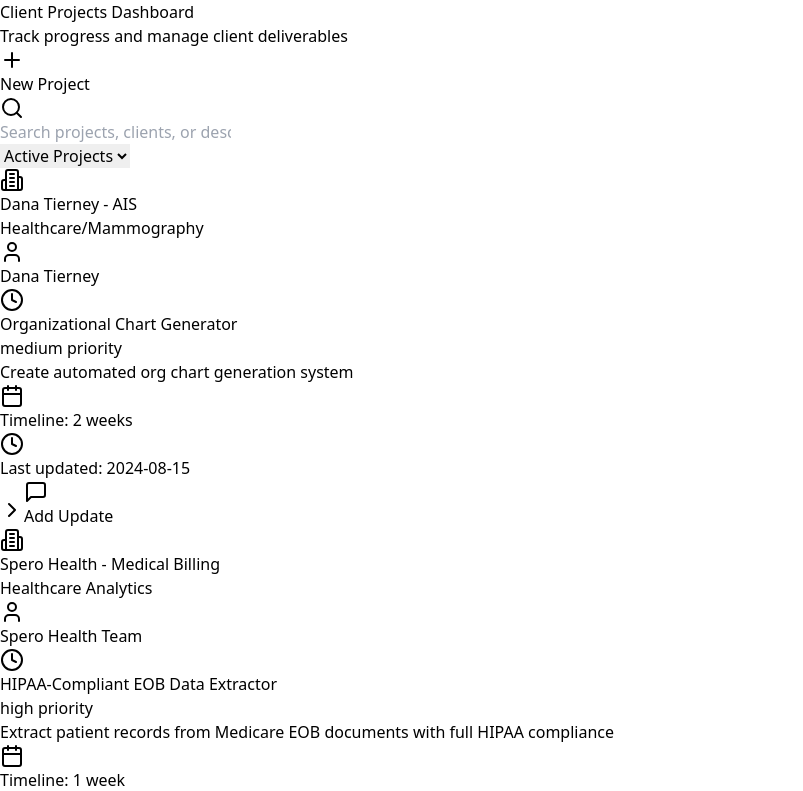
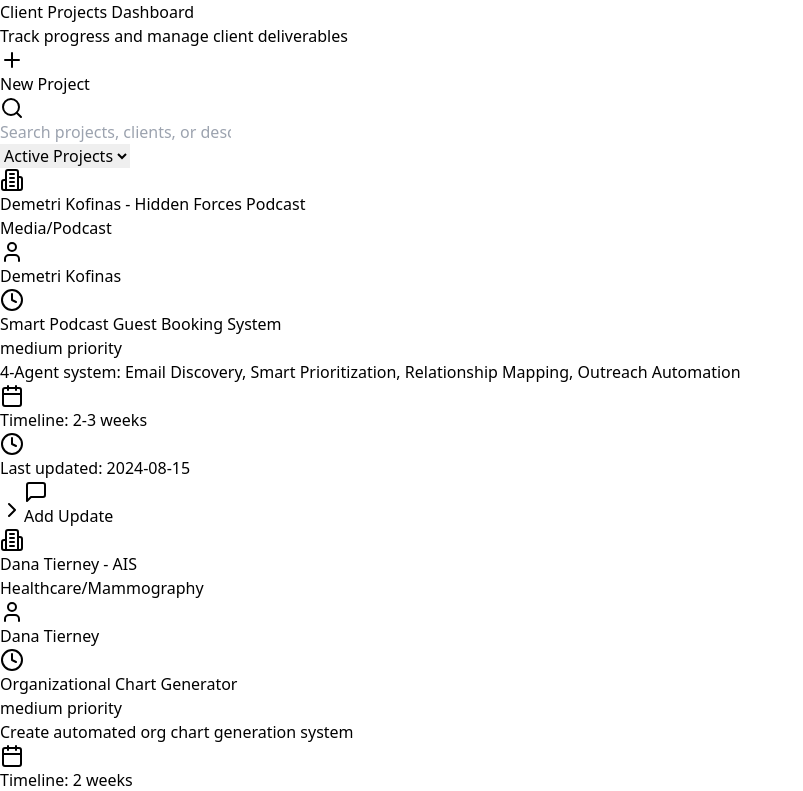
Before and after one commit to ThinkBeDo/client-projects-dashboard, a React (Vite) app: page / in a window 1280 px wide. Shown: the top 791 px of the page, without its empty margins (0-803 px from the left). Built offline with nearby package versions, Linux system fonts and the light colour scheme.

Commit message:
Add Demetri Kofinas podcast booking project - waiting for client response

```diff
--- a/src/App.jsx
+++ b/src/App.jsx
@@ -12,6 +12,29 @@
 
   // Client data organized by business
   const clients = {
+    'Demetri Kofinas - Hidden Forces Podcast': {
+      type: 'Media/Podcast',
+      contact: 'Demetri Kofinas',
+      urgency: 'medium',
+      projects: [
+        {
+          id: 'demetri-booking-agents',
+          title: 'Smart Podcast Guest Booking System',
+          status: 'active',
+          priority: 'medium',
+          timeline: '2-3 weeks',
+          description: '4-Agent system: Email Discovery, Smart Prioritization, Relationship Mapping, Outreach Automation',
+          lastUpdate: '2024-08-15',
+          updates: [
+            '✅ Agent 1 (Email Discovery) built and ready for demo',
+            '✅ Technical clarifications sent to client',
+            '🔄 Waiting for client response to schedule call',
+            '📋 Planning: 4-factor ranking system (Star Power, Newsworthiness, Quality, Eloquence)',
+            '🚀 Feature idea: Social media connection mapping for warm introductions'
+          ]
+        }
+      ]
+    },
     'Dana Tierney - AIS': {
       type: 'Healthcare/Mammography',
       contact: 'Dana Tierney',
```
